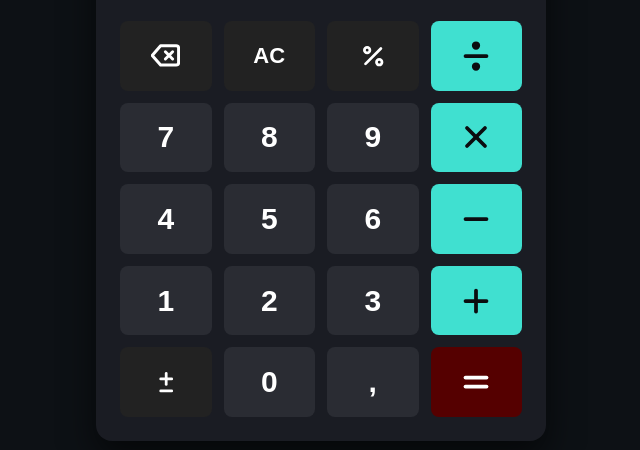
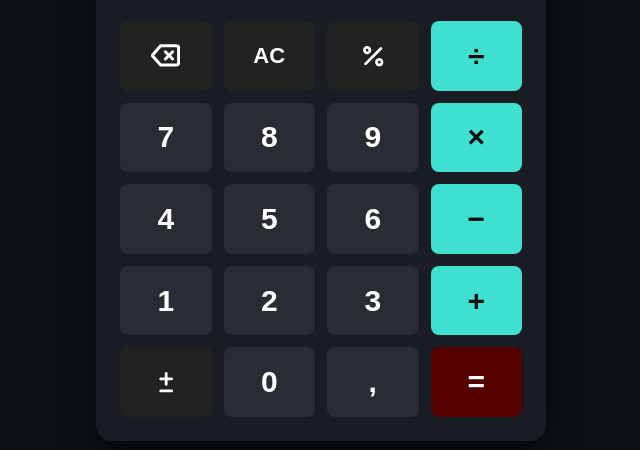
Before and after one commit to EduardoCruzmunioz/calculadora, a plain HTML site: page index.html in a window 1280 px wide. Shown: the part 259-709 px from the top of the page, 319-959 px from the left. Drawn offline with Linux system fonts and the light colour scheme.

Commit message:
style: revertir operadores a texto para igualar peso tipográfico con los números

```diff
--- a/index.html
+++ b/index.html
@@ -68,11 +68,7 @@
           value="÷"
           class="btn btn-turquoise"
         >
-          <svg width="1.2em" height="1.2em" viewBox="0 0 24 24" fill="none" stroke="currentColor" stroke-width="2.5" stroke-linecap="round" stroke-linejoin="round">
-            <line x1="5" y1="12" x2="19" y2="12"></line>
-            <circle cx="12" cy="5" r="1.5" fill="currentColor"></circle>
-            <circle cx="12" cy="19" r="1.5" fill="currentColor"></circle>
-          </svg>
+          ÷
         </button>
 
         <button type="button" id="btn-7" value="7" class="btn btn-gray">
@@ -90,10 +86,7 @@
           value="*"
           class="btn btn-turquoise"
         >
-          <svg width="1.2em" height="1.2em" viewBox="0 0 24 24" fill="none" stroke="currentColor" stroke-width="2.5" stroke-linecap="round" stroke-linejoin="round">
-            <line x1="18" y1="6" x2="6" y2="18"></line>
-            <line x1="6" y1="6" x2="18" y2="18"></line>
-          </svg>
+          ×
         </button>
 
         <button type="button" id="btn-4" value="4" class="btn btn-gray">
@@ -111,9 +104,7 @@
           value="-"
           class="btn btn-turquoise"
         >
-          <svg width="1.2em" height="1.2em" viewBox="0 0 24 24" fill="none" stroke="currentColor" stroke-width="2.5" stroke-linecap="round" stroke-linejoin="round">
-            <line x1="5" y1="12" x2="19" y2="12"></line>
-          </svg>
+          −
         </button>
 
         <button type="button" id="btn-1" value="1" class="btn btn-gray">
@@ -126,10 +117,7 @@
           3
         </button>
         <button type="button" id="btn-add" value="+" class="btn btn-turquoise">
-          <svg width="1.2em" height="1.2em" viewBox="0 0 24 24" fill="none" stroke="currentColor" stroke-width="2.5" stroke-linecap="round" stroke-linejoin="round">
-            <line x1="12" y1="5" x2="12" y2="19"></line>
-            <line x1="5" y1="12" x2="19" y2="12"></line>
-          </svg>
+          +
         </button>
 
         <button
@@ -156,10 +144,7 @@
           value="equals"
           class="btn btn-burgundy"
         >
-          <svg width="1.2em" height="1.2em" viewBox="0 0 24 24" fill="none" stroke="currentColor" stroke-width="2.5" stroke-linecap="round" stroke-linejoin="round">
-            <line x1="5" y1="9" x2="19" y2="9"></line>
-            <line x1="5" y1="15" x2="19" y2="15"></line>
-          </svg>
+          =
         </button>
       </div>
     </div>
```
